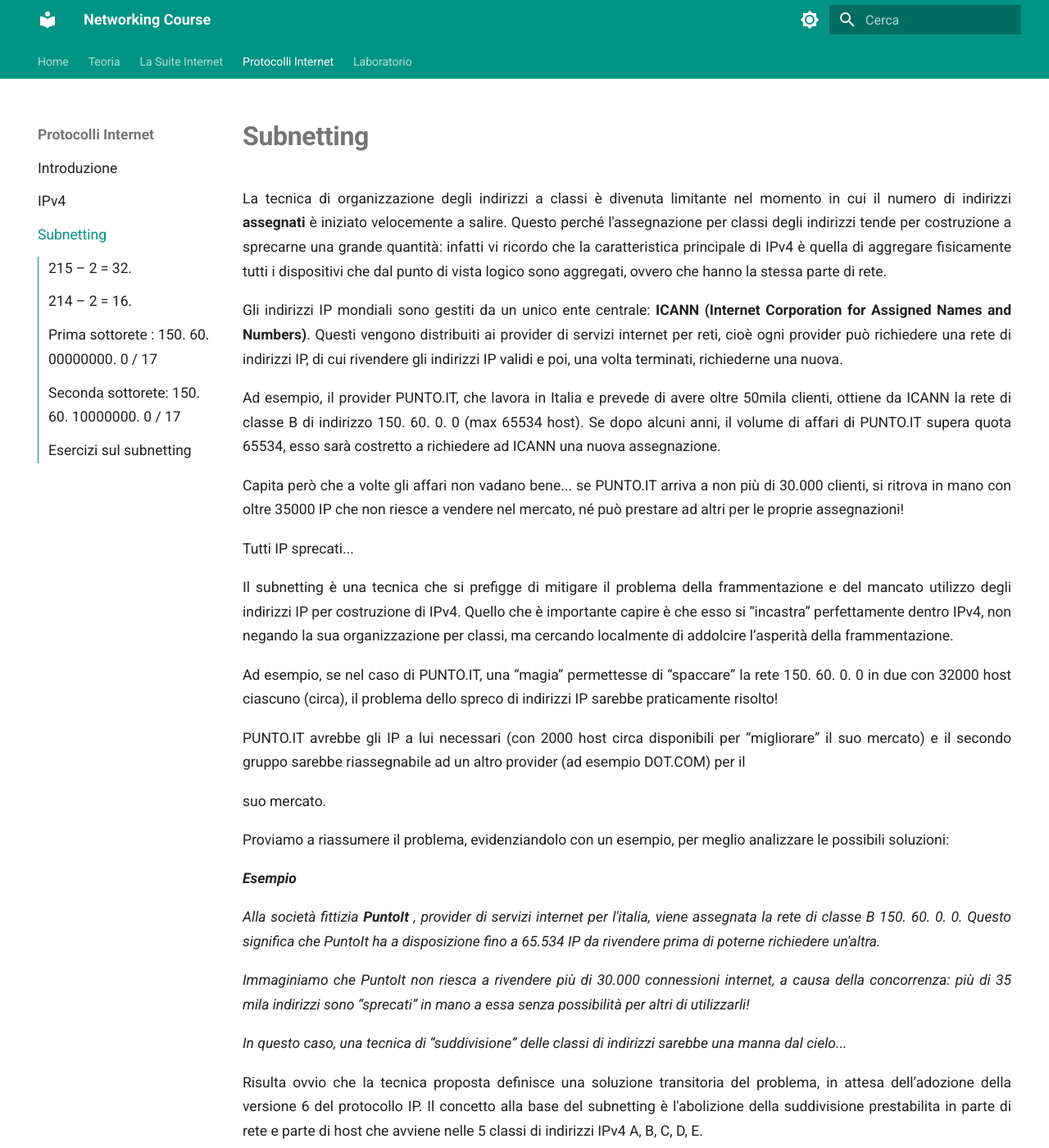
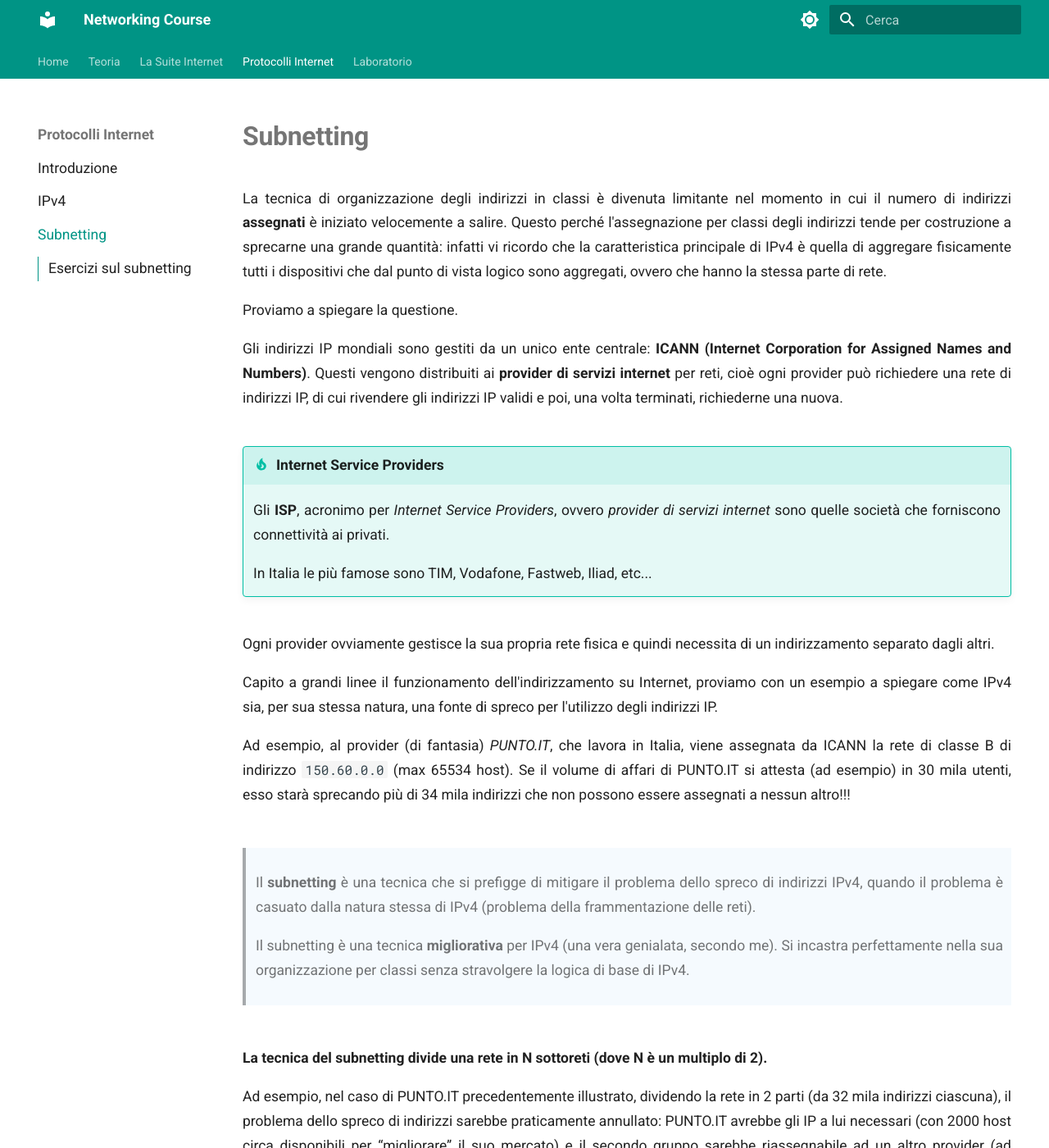
Before and after one commit to adjamhub/nethandouts, an MkDocs documentation site: the page built from docs/protocolli/02_subnetting.md, in a window 1280 px wide and 1400 px high. Shown: the whole window at 82% size. Built offline with MkDocs 1.6.1 and Material for MkDocs 9.7.7, drawn with Linux system fonts in a browser that asks for light colours; some of the changed text lies outside the part shown.

Commit message:
subnetting++

````diff
--- a/docs/protocolli/02_subnetting.md
+++ b/docs/protocolli/02_subnetting.md
@@ -1,155 +1,112 @@
 # Subnetting
 
-La tecnica di organizzazione degli indirizzi a classi è divenuta limitante nel momento in cui il numero
+La tecnica di organizzazione degli indirizzi in classi è divenuta limitante nel momento in cui il numero
 di indirizzi **assegnati** è iniziato velocemente a salire. Questo perché l'assegnazione per classi degli
 indirizzi tende per costruzione a sprecarne una grande quantità: infatti vi ricordo che la caratteristica
 principale di IPv4 è quella di aggregare fisicamente tutti i dispositivi che dal punto di vista logico sono
 aggregati, ovvero che hanno la stessa parte di rete.
 
-Gli indirizzi IP mondiali sono gestiti da un unico ente centrale: **ICANN (Internet Corporation for
-Assigned Names and Numbers)**. Questi vengono distribuiti ai provider di servizi internet per reti,
-cioè ogni provider può richiedere una rete di indirizzi IP, di cui rivendere gli indirizzi IP validi e poi,
-una volta terminati, richiederne una nuova.
+Proviamo a spiegare la questione.
 
-Ad esempio, il provider PUNTO.IT, che lavora in Italia e prevede di avere oltre 50mila clienti, ottiene
-da ICANN la rete di classe B di indirizzo 150. 60. 0. 0 (max 65534 host). Se dopo alcuni anni, il
-volume di affari di PUNTO.IT supera quota 65534, esso sarà costretto a richiedere ad ICANN una
-nuova assegnazione.
-
-Capita però che a volte gli affari non vadano bene... se PUNTO.IT arriva a non più di 30.000 clienti, si
-ritrova in mano con oltre 35000 IP che non riesce a vendere nel mercato, né può prestare ad altri per le
-proprie assegnazioni!
-
-Tutti IP sprecati...
-
-Il subnetting è una tecnica che si prefigge di mitigare il problema della frammentazione e del mancato
-utilizzo degli indirizzi IP per costruzione di IPv4. Quello che è importante capire è che esso si
-“incastra” perfettamente dentro IPv4, non negando la sua organizzazione per classi, ma cercando
-localmente di addolcire l’asperità della frammentazione.
-
-Ad esempio, se nel caso di PUNTO.IT, una “magia” permettesse di “spaccare” la rete 150. 60. 0. 0 in
-due con 32000 host ciascuno (circa), il problema dello spreco di indirizzi IP sarebbe praticamente
-risolto!
-
-PUNTO.IT avrebbe gli IP a lui necessari (con 2000 host circa disponibili per “migliorare” il suo
-mercato) e il secondo gruppo sarebbe riassegnabile ad un altro provider (ad esempio DOT.COM) per il
+Gli indirizzi IP mondiali sono gestiti da un unico ente centrale: **ICANN (Internet Corporation for Assigned Names and Numbers)**.
+Questi vengono distribuiti ai **provider di servizi internet** per reti, cioè ogni provider può richiedere una rete di indirizzi IP,
+di cui rivendere gli indirizzi IP validi e poi, una volta terminati, richiederne una nuova.
 
 
-suo mercato.
+!!! tip "Internet Service Providers"
 
-Proviamo a riassumere il problema, evidenziandolo con un esempio, per meglio analizzare le possibili
-soluzioni:
+    Gli **ISP**, acronimo per *Internet Service Providers*, ovvero *provider di servizi internet* sono quelle
+    società che forniscono connettività ai privati.
 
-**_Esempio_**
+    In Italia le più famose sono TIM, Vodafone, Fastweb, Iliad, etc...
 
-_Alla società fittizia_ **_PuntoIt_** _, provider di servizi internet per l'italia, viene assegnata la rete di classe B
-150. 60. 0. 0. Questo significa che PuntoIt ha a disposizione fino a 65.534 IP da rivendere prima di
-poterne richiedere un'altra._
+Ogni provider ovviamente gestisce la sua propria rete fisica e quindi necessita di un indirizzamento separato dagli altri.
 
-_Immaginiamo che PuntoIt non riesca a rivendere più di 30.000 connessioni internet, a causa della
-concorrenza: più di 35 mila indirizzi sono “sprecati” in mano a essa senza possibilità per altri di
-utilizzarli!_
+Capito a grandi linee il funzionamento dell'indirizzamento su Internet, proviamo con un esempio a spiegare come IPv4 sia, per sua stessa natura,
+una fonte di spreco per l'utilizzo degli indirizzi IP.
 
-_In questo caso, una tecnica di “suddivisione” delle classi di indirizzi sarebbe una manna dal cielo..._
+Ad esempio, al provider (di fantasia) *PUNTO.IT*, che lavora in Italia, viene assegnata da ICANN la rete di classe B di indirizzo `150.60.0.0` (max 65534 host).
+Se il volume di affari di PUNTO.IT si attesta (ad esempio) in 30 mila utenti, esso starà sprecando più di 34 mila indirizzi che non possono essere assegnati a
+nessun altro!!!
 
-Risulta ovvio che la tecnica proposta definisce una soluzione transitoria del problema, in attesa
-dell’adozione della versione 6 del protocollo IP. Il concetto alla base del subnetting è l'abolizione della
-suddivisione prestabilita in parte di rete e parte di host che avviene nelle 5 classi di indirizzi IPv4 A, B,
-C, D, E.
-
-Nel subnetting si elimina (localmente) il concetto di classe prestabilita di indirizzo IP specificando per
-ogni indirizzo o blocco di indirizzi il numero di bit utilizzati per indicare la parte di rete e di
-conseguenza quelli rimanenti per la parte di host.
-
-Viene dunque identificata come **notazione CIDR** la seguente tecnica:
-
-Nell'indirizzamento a classi eravamo soliti indicare un indirizzo di rete e la sua subnet mask, ad
-esempio:
-
-Indirizzo IP e relativa subnet mask
-
-192.168.0.1 / 255.255.255.
-
-La relativa notazione CIDR mantiene semplicemente l'informazione del **numero di bit riservati alla
-parte di rete** , nell'esempio precedente:
+> Il **subnetting** è una tecnica che si prefigge di mitigare il problema dello spreco di indirizzi IPv4, quando il problema è
+> casuato dalla natura stessa di IPv4 (problema della frammentazione delle reti).
+>
+> Il subnetting è una tecnica **migliorativa** per IPv4 (una vera genialata, secondo me).
+> Si incastra perfettamente nella sua organizzazione per classi senza stravolgere la logica di base di IPv4.
 
 
-Indirizzo IP con notazione CIDR
+**La tecnica del subnetting divide una rete in N sottoreti (dove N è un multiplo di 2).**
 
-192.168.0.1 / 24
+Ad esempio, nel caso di PUNTO.IT precedentemente illustrato, dividendo la rete in 2 parti (da 32 mila indirizzi ciascuna), il problema dello spreco di indirizzi
+sarebbe praticamente annullato: PUNTO.IT avrebbe gli IP a lui necessari (con 2000 host circa disponibili per “migliorare” il suo
+mercato) e il secondo gruppo sarebbe riassegnabile ad un altro provider (ad esempio DOT.COM) per il suo mercato.
 
-Ovviamente in questo caso lo spazio riservato alla parte di host si desume per differenza (32 – 24 = 8).
-
-Cerchiamo di capire quello che si può fare aiutandoci con l’esempio relativo al Provider italiano
-PuntoIt. Nell'esempio precedente, esso aveva assegnata la rete di classe B di indirizzo 150. 60. 0. 0
-con un volume di affari di 30.000 connessioni vendute circa.
-
-Nella sua suddivisione in parte di rete e parte di host ha 16 bit per la rete e i restanti 16 per la parte di
-host. Ma, quanti bit di host gli servono realmente per gestire le 30.000 connessioni? Ragionando un po'
-si capisce che gliene servono solo 15, infatti:
-
-#### 215 – 2 = 32.
-
-mentre ad esempio, usandone solo 14 avremmo avuto:
-
-#### 214 – 2 = 16.
-
-Può dunque risparmiare un bit della parte di host e usarlo per distinguere i due gruppi: il primo gruppo
-di indirizzi sarà quello con questo bit uguale a ZERO, il secondo sarà quello con bit uguale a UNO.
-
-Praticamente questo ultimo bit della parte di host viene utilizzato per distinguere i gruppi ovvero
-diventa **_come un bit della parte di rete_**. Quindi si potrà considerare le due reti come:
-
-- Quella che ha la parte di rete 150. 60 e il bit seguente ZERO
-- Quella che ha la parte di rete 150. 60 e il bit seguente UNO
-
-La parte di rete delle sottoreti che così si creano passa da 16 a 16 + 1 = 17 bit, mentre la parte di host
-passa da 16 a 16 – 1 = 15 bit.
-
-Il provider in questione che realizza il subnetting potrà dunque rivendere le classi in eccesso ad altri
+Proviamo a scrivere i dati del problema per rendere evidente la tecnica:
 
 
-provider. Il subnetting dovrà essere gestito da un dispositivo “di collegamento” (i pacchetti di tutti i
-dispositivi che appartengono alla nuova suddivisione dovranno attraversarlo) con la rete internet.
+Rete iniziale affidata alla società "PuntoIt": `150.60.0.0 / 16`
 
-Le 2 sottoreti così formate avranno i seguenti indirizzi:
+Se come abbiamo detto, vogliamo dividere la rete in due sottoreti, dovremo *rubare* alcuni bit dalla parte di host e *spostarli* nella parte
+di rete, ad indicare la *parte di sottorete*.
 
-### Prima sottorete : 150. 60. 00000000. 0 / 17
+Ma quanti bit?
 
-### Seconda sottorete: 150. 60. 10000000. 0 / 17
+Questo dipende chiaramente da quante sottoreti vogliamo fare. Per fare due sottoreti prendere un bit: la prima sottorete avrà il bit di sottorete a 0,
+la seconda il bit di sottorete a 1.
+
+Dove lo prendiamo questo bit?
+
+L'ho già detto... dalla parte di host!
+
+Sì... ma quale prendiamo??
+
+Questa è la domanda più intelligente finora... i bit da prendere sono quelli più a sinistra, in modo da ottenere una suddivisione comunque compatta fra parte di
+rete e parte di host. Quindi:
+
+
+- la prima sottorete avrà parte di rete `150. 60` e il bit seguente **ZERO**.
+- la seconda sottorete avrà parte di rete `150. 60` e il bit seguente **UNO**.
+
+A questo punto i bit di rete diventano `16 + 1 = 17` !!!
+
+```
+Prima sottorete :   150. 60. 00000000. 0 / 17
+
+Seconda sottorete:  150. 60. 10000000. 0 / 17
+```
 
 Da qui, applicando le solite regole (tutti i bit di host a ZERO per il network address, tutti a UNO per il
-broadcast address...) si ottengono i seguenti IP
+broadcast address...) si ottengono i seguenti IP:
 
 **Prima sottorete**
 
-subnetwork address **150. 60. 0. 0 / 17**
+subnetwork address:      **150. 60. 0. 0 / 17** <br>
+primo indirizzo valido:  **150. 60. 0. 1 / 17** <br>
+...<br>
+ultimo indirizzo valido: **150. 60. 127. 254 / 17**<br>
+Broadcast address:       **150. 60. 127. 255 / 17**<br>
 
-primo indirizzo valido **150. 60. 0. 1 / 17**
+<br>
 
-...
+**Seconda sottorete**
 
-ultimo indirizzo valido **150. 60. 127. 254 / 17**
+subnetwork address:      **150. 60. 128. 0 / 17**<br>
+primo indirizzo valido:  **150. 60. 128. 1 / 17**<br>
+...<br>
+ultimo indirizzo valido: **150. 60. 255. 254 / 17**<br>
+Broadcast address:       **150. 60. 255. 255 / 17**<br>
 
-Broadcast address **150. 60. 127. 255 / 17**
 
-```
-Seconda sottorete
-```
-```
-subnetwork address 150. 60. 128. 0 / 17
-```
-```
-primo indirizzo valido 150. 60. 128. 1 / 17
-```
-...
+!!! tip "Suggerimento"
 
-```
-ultimo indirizzo valido 150. 60. 255. 254 / 17
-```
-```
-Broadcast address 150. 60. 255. 255 / 17
-```
+    Quando facciamo un subnetting ricordiamoci di indicare **sempre** la subnet mask di riferimento!
+
+    La notazione CIDR è stata inventata appositamente per il subnetting... usiamo sempre quella!
+
+
+
+
 
 ## Esercizi sul subnetting
 
@@ -165,6 +122,8 @@
 - il network address, il primo indirizzo valido, l'ultimo indirizzo valido e il broadcast address
     della terza sottorete
 
+---
+
 **Esercizio 102**
 
 Eseguire il subnetting della rete con network address di classe B 150. 40. 0. 0, facendo in modo che
@@ -177,12 +136,15 @@
 - il network address, il primo indirizzo valido, l'ultimo indirizzo valido e il broadcast address
     della seconda sottorete
 
+---
+
 **Esercizio 103**
 
 Si prenda in considerazione una divisione di sottorete per una organizzazione dotata di una rete di
 indirizzi di classe B (ad esempio, la classe 180. 40. 0. 0 / 16) che dovrà contenere almeno 76 sottoreti.
 Quanti host potranno esserci su ciascuna sottorete?
 
+---
 
 **Esercizio 104**
 
@@ -190,10 +152,14 @@
 ottetto per le reti fisiche, ma si è accorta di non aver sufficiente spazio per ospitare 255 host in ogni
 rete. Spiegare.
 
+---
+
 **Esercizio 105**
 
 Ha senso creare una porzione di sottorete in un indirizzo di rete di classe C? Se sì, quante porzioni è
 possibile creare? Con quanti host? Se no, spiegare le proprie motivazioni.
+
+---
 
 **Esercizio 106**
 
@@ -201,11 +167,15 @@
 host per rete. Assegnare gli indirizzi ai dispositivi estraendo una opportuna sottorete dall'indirizzo di
 rete di classe C 193. 212. 100. 0 / 24.
 
+---
+
 **Esercizio 107**
 
 Considerare 2 sottoreti A e B con numero di host A + B = 18. Calcolare la maschera di sottorete che
 minimizzi lo spreco di indirizzi IP e assegnare ai singoli dispositivi prendendo gli IP dall'indirizzo di
 rete 193. 200. 10. 0 / 24 in modo che le due sottoreti siano contigue.
+
+---
 
 **Esercizio 108**
 
@@ -213,14 +183,16 @@
 40 e 15. Si ha in gestione l'indirizzo di rete 193. 200. 10. 0 / 24. Assegnare indirizzi alle due sottoreti
 in maniera contigua e in modo che abbiano lo stessa subnet mask.
 
+---
+
 **Esercizio 109**
 
 L'indirizzo di rete di classe B 142. 8. 0. 0 è suddiviso in sottoreti dedicando 6 bit alla subnet e 10 bit
 agli host. Si specifichi l'indirizzo del terzo host della seconda subnet e gli indirizzi minimo e massimo
 degli host della quarta subnet. Infine verificare se l'indirizzo 142. 8. 252. 124 è un indirizzo corretto e
+valido (cioè assegnabile ad un dispositivo).
 
-
-valido (cioè assegnabile ad un dispositivo).
+---
 
 **Esercizio 110**
 
@@ -233,6 +205,8 @@
 - l'ultimo indirizzo IP assegnato
 - l'indirizzo di rete e di broadcast per ogni sottorete
 
+---
+
 **Esercizio 111**
 
 Si determini il subnetting IP in cui si vogliono creare 62 sottoreti in classe B con indirizzo di partenza
@@ -243,6 +217,8 @@
 - determinare, in una delle sottoreti, indirizzo di rete, intervallo degli indirizzi di host e indirizzo
     di broadcast
 
+---
+
 **Esercizio 112**
 
 Si determini il subnetting IP in cui si vogliono creare 10 sottoreti in classe C con indirizzo di partenza
````
Also changed, not shown: docs/protocolli/01_IPv4.md (+21 -0 lines).
